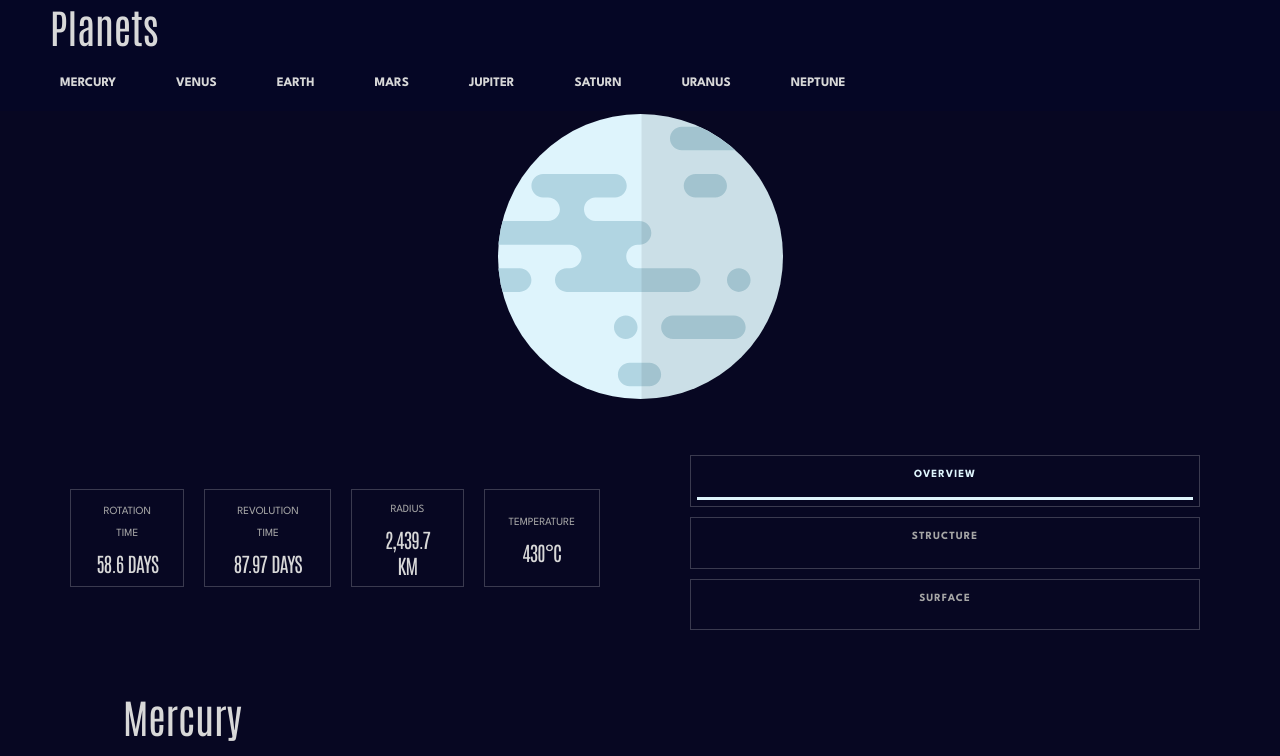
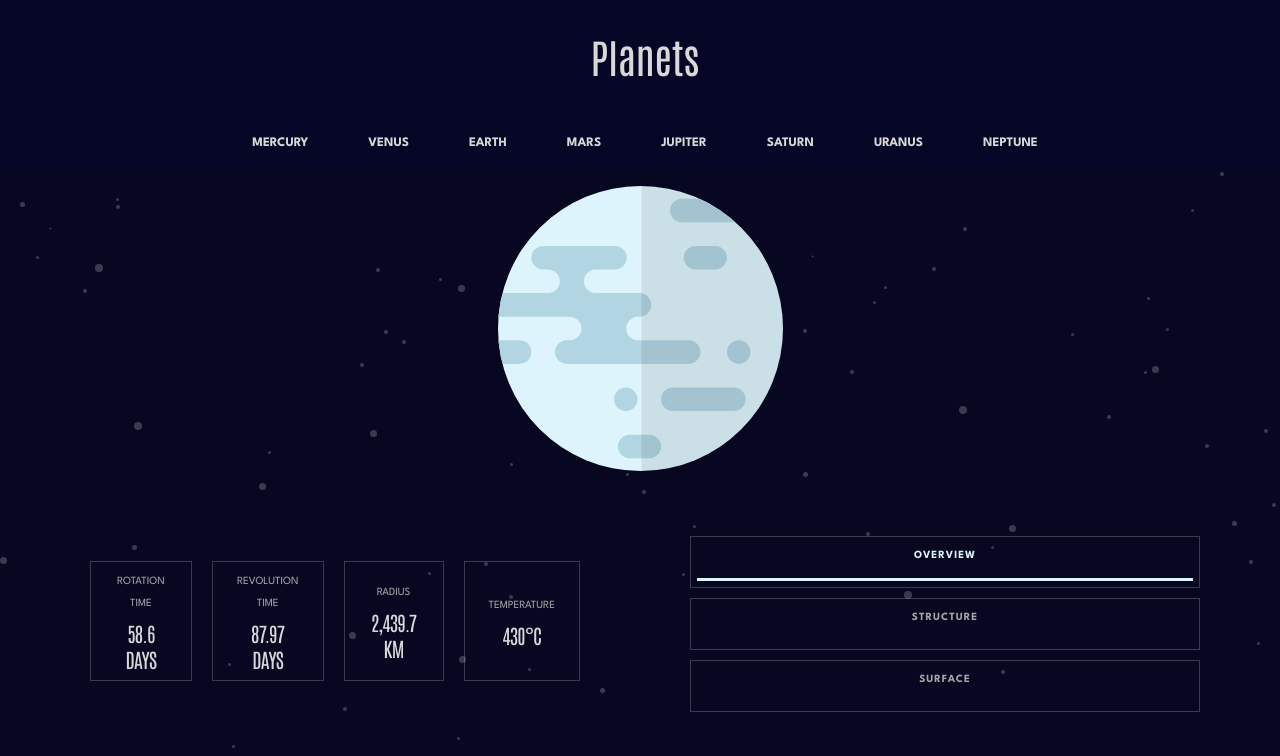
Before and after one commit to cgojk/planets, a React (Vite) app: page /mercury/overview in a window 1280 px wide. Shown: the top 756 px of the page. Built offline with nearby package versions, Linux system fonts and the light colour scheme.

Commit message:
wokrign on the queries

```diff
--- a/src/styles/_base.scss
+++ b/src/styles/_base.scss
@@ -11,6 +11,8 @@ body {
   background-color: var(--navy-950);
   overflow-x: hidden;
   overflow-y: auto;
+  background-image: url('../assets/background-stars.svg');
+  background-repeat: no-repeat;
 }
 
 .layout {
@@ -33,6 +35,10 @@ body {
 .nav-logo {
   font: var(--font-4);
   color: var(--neutral-0);
+ padding: var(--space-8) 0 var(--space-6) var(--space-6)
+
+
+
 }
 
 .header {
@@ -48,9 +54,7 @@ body {
 
 .header__inner {
   display: flex;
-  // justify-content: space-between;
-
-  padding: 0 0 var(--space-2) var(--space-4);
+   padding: 0 0 var(--space-2) var(--space-4);
 
 }
 
@@ -64,7 +68,7 @@ body {
   margin-left: auto;
   z-index: 2100;
   margin-top: -0.3em;
-  padding: var(--space-8);
+  padding:var(--space-8) var(--space-6) var(--space-6) var(--space-8);
   position: relative;
 }
 
@@ -179,7 +183,7 @@ a {
 }
 .general__item__name {
   font: var(--font-3);
-  color: var(--neutral-0);
+  color: var(--white);
   margin-top:var(--space-6);
   margin-bottom: var(--space-4);
 }
@@ -198,11 +202,19 @@ a {
     height:200px;
 
   }
+  .wrapper__general--details{
+
+    padding:var(--space-6);
+    display:flex;
+    flex-direction:column;
+    gap:var(--space-4);
+
+  }
 
   .general__item__content{
     font: var(--font-8-regular);
     letter-spacing: var(--font-8-regular-letter-spacing);
-    color: var(--neutral-0);
+    color: var(--white);
 
   }
 
@@ -249,7 +261,7 @@ a {
   gap: var(--space-3);
   list-style: none;
   padding: var(--space-6);
-  margin: var(--space-8) 0 0 0;
+  margin: var(--space-4) 0 0 0;
 
 
 
@@ -274,6 +286,7 @@ a {
     text-transform: uppercase;
   }
 }
+
 
 }
 
@@ -328,4 +341,7 @@ a {
     }
   }
   }
+
+
+
 }
--- a/src/styles/_queries.scss
+++ b/src/styles/_queries.scss
@@ -5,10 +5,14 @@
         display:flex;
         flex-direction:column;
         gap:var(--space-4);
+        justify-content:center;
+        align-items:center;
 
         .nav-logo{
             font: var(--font-3);
             color: var(--neutral-0);
+            padding: var(--space-8) var(--space-6)
+
         }
     }
 
@@ -83,7 +87,7 @@
         display:flex;
         justify-content:center;
         justify-self:center;
-        margin-top:var(--space-10);
+        margin-top:var(--space-18);
 
         .image__item__image{
             width: 100%;
@@ -95,6 +99,9 @@
     .internal-navigation{
         grid-column: 3/ 5;
         grid-row: 2 / 3;
+        justify-self:center;
+        align-self:center;
+        width:100%;
 
      }
     .wrapper__general--details{
@@ -114,17 +121,13 @@
     }
 
     .general__item__details{
-        grid-column: 1 / 5;
-        grid-row: 3 / 4;
-        display: flex;
+    grid-column: 1 / 5;
+    grid-row: 3 / 4;
+    display: flex;
     flex-direction: row;
     justify-content: space-between;
 
-
-    }
-
-
-
+     }
 }
  .general__item__details{
  display: flex;
--- a/src/styles/_variables.scss
+++ b/src/styles/_variables.scss
@@ -13,6 +13,7 @@
 --neutral-950:hsl(0,0%,0%);
 --neutral-300:hsl(0,0%,85%);
 --neutral-0:#d8d8d8;
+--white:hsl(0,0%,100%);
 
 --neutral-400:hsl(0,0%,65%);
 
@@ -126,4 +127,12 @@
 --space-9: 2rem;     /* 32px */
 --space-10: 2.5rem;  /* 40px */
 --space-11: 3rem;    /* 48px */
+--space-12: 3.75rem;  /* 60px */
+--space-13: 4rem;    /* 64px */
+--space-14: 4.5rem;  /* 72px */
+--space-15: 5rem;    /* 80px */
+--space-16: 6rem;    /* 96px */
+--space-18:7rem;    /* 112px */
+
+
 }
```
